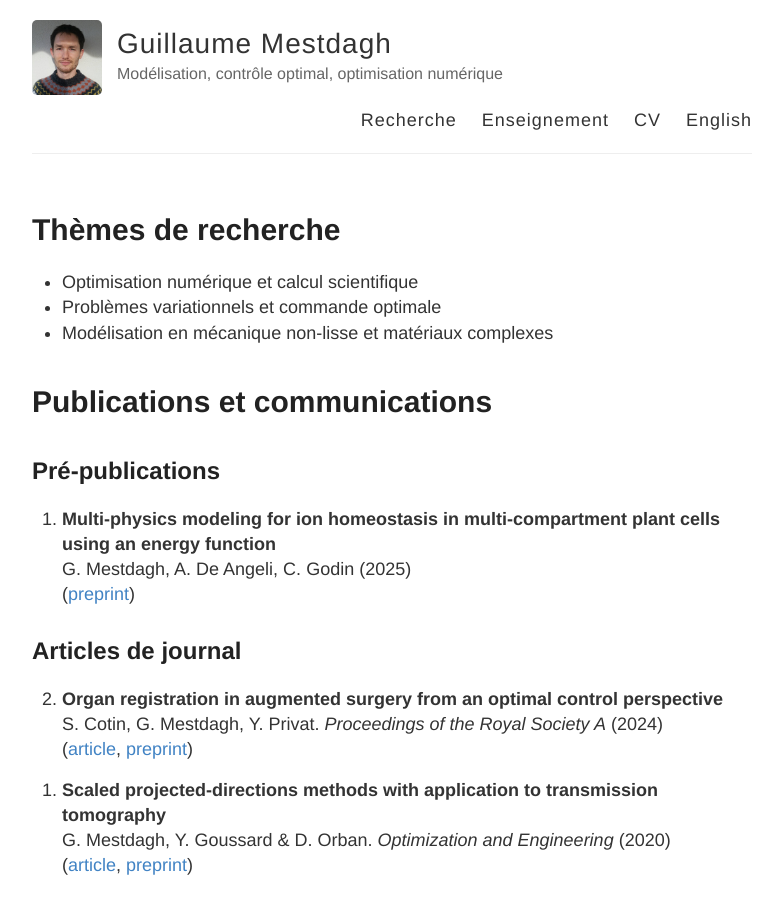
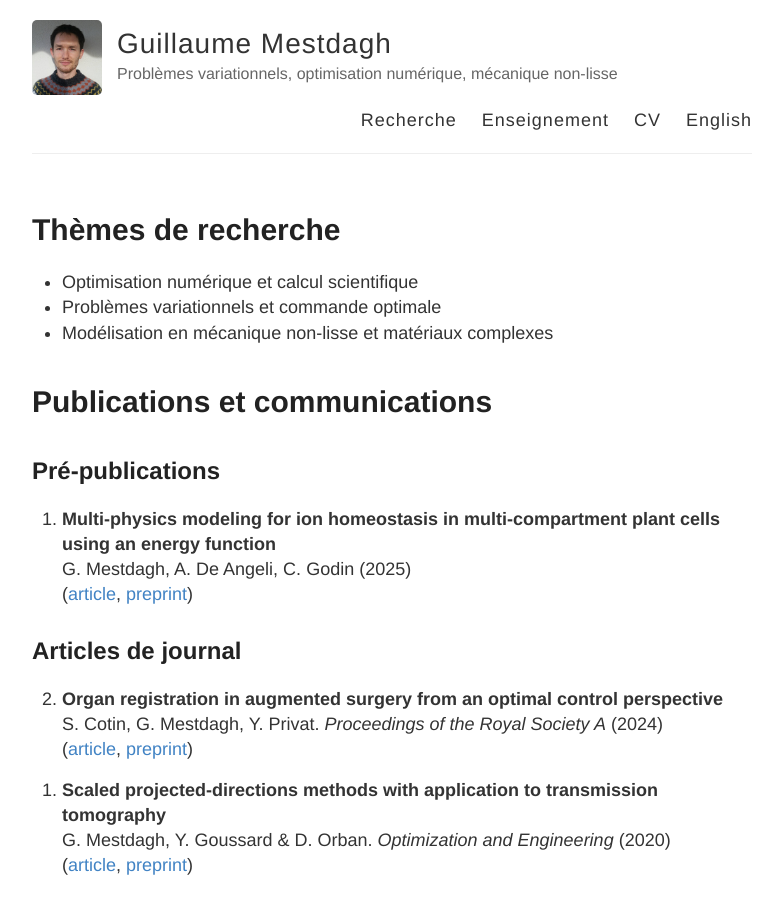
Before and after one commit to gmestdagh/gmestdagh.github.io, a Jekyll site: the page built from recherche.md, in a window 1280 px wide and 900 px high. Shown: the whole window, without its empty margins (248-1031 px from the left). Built offline with Jekyll 4.4.1, drawn with Linux system fonts in a browser that asks for light colours; our own code applies the rules of GitHub Pages for plain Markdown files.

Commit message:
Added journal link for stoma paper

```diff
--- a/_config.yml
+++ b/_config.yml
@@ -1,8 +1,8 @@
 
 # Name and description
 name: Guillaume Mestdagh
-description: Modélisation, contrôle optimal, optimisation numérique
-description_en: Modeling, optimal control, numerical optimization
+description: Problèmes variationnels, optimisation numérique, mécanique non-lisse
+description_en: Variational problems, numerical optimization, nonsmooth mechanics
 
 # Photo
 #avatar: https://robohash.org/gmestdagh
--- a/recherche.md
+++ b/recherche.md
@@ -17,7 +17,8 @@ permalink: /recherche/
 
 1.  **Multi-physics modeling for ion homeostasis in multi-compartment plant cells using an energy function**\\
     G. Mestdagh, A. De Angeli, C. Godin (2025)\\
-    ([preprint](https://hal.science/hal-04901993v1))
+    ([article](https://doi.org/10.1371/journal.pcbi.1013474),
+     [preprint](https://hal.science/hal-04901993v2))
 
 ## Articles de journal
 
```
Also changed, not shown: cv.md (+1 -1 lines), home.md (+1 -1 lines), research.md (+2 -1 lines).
